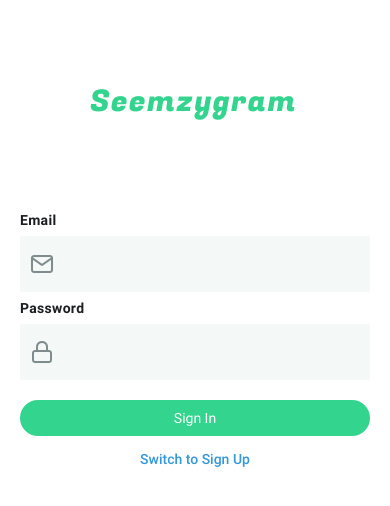
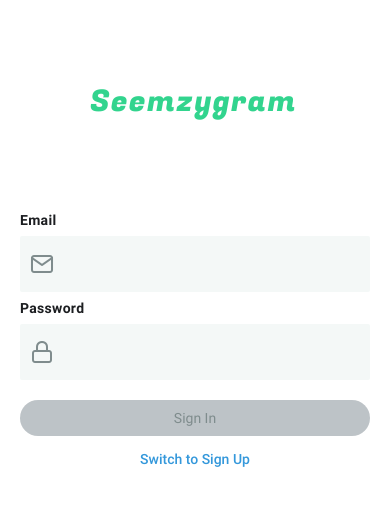
Before and after one commit to wassem7/ReactNative-WhatsApp-Clone, a React Native app: screen / in a window 390 px wide. Shown: the top 506 px of the page. Built offline with nearby package versions, Linux system fonts and the light colour scheme.

Commit message:
Error messages for form validation

```diff
--- a/components/Input.js
+++ b/components/Input.js
@@ -27,7 +27,7 @@
       </View>
       {props.errorText && (
         <View style={styles.errormessageContainer}>
-          <Text style={styles.errorText}>{props.errorText}</Text>
+          <Text style={styles.errorText}>{props.errorText[0]}</Text>
         </View>
       )}
     </View>
--- a/components/SignInForm.js
+++ b/components/SignInForm.js
@@ -1,13 +1,28 @@
-import { View, Text } from 'react-native';
-import React from 'react';
+import React, { useCallback, useReducer } from 'react';
 import Input from './Input';
-import { Feather, FontAwesome } from '@expo/vector-icons';
+import { Feather } from '@expo/vector-icons';
 import SubmitButton from './SubmitButton';
 import { validateInput } from '../utils/actions/formActions';
+import { reducer } from '../utils/reducers/formReducer';
+
+const initialState = {
+  inputValidities: {
+    email: false,
+    password: false,
+  },
+  formisValid: false,
+};
+
 const SignInForm = () => {
-  const inputchangeHandler = (inputId, inputValue) => {
-    console.log(validateInput(inputId, inputValue));
-  };
+  const [formState, dispatchFormState] = useReducer(reducer, initialState);
+  const inputchangeHandler = useCallback(
+    (inputId, inputValue) => {
+      const result = validateInput(inputId, inputValue);
+      dispatchFormState({ inputId, validationResult: result });
+    },
+    [dispatchFormState]
+  );
+
   return (
     <>
       <Input
@@ -19,6 +34,7 @@
         iconSize={24}
         keyboardType='email-address'
         onInputChanged={inputchangeHandler}
+        errorText={formState.inputValidities['email']}
       />
       <Input
         id='password'
@@ -29,11 +45,13 @@
         iconPack={Feather}
         iconSize={24}
         onInputChanged={inputchangeHandler}
+        errorText={formState.inputValidities['password']}
       />
       <SubmitButton
         title='Sign In'
         onPress={() => console.log('Button Pressed !')}
         style={{ marginTop: 20 }}
+        disabled={!formState.formisValid}
       />
     </>
   );
--- a/components/SignUpForm.js
+++ b/components/SignUpForm.js
@@ -1,27 +1,30 @@
 import { View, Text } from 'react-native';
-import React, { useReducer } from 'react';
+import React, { useCallback, useReducer } from 'react';
 import Input from './Input';
 import { Feather, FontAwesome } from '@expo/vector-icons';
 import SubmitButton from './SubmitButton';
 import { validateInput } from '../utils/actions/formActions';
+import { reducer } from '../utils/reducers/formReducer';
+
+const initialState = {
+  inputValidities: {
+    firstName: false,
+    lastName: false,
+    email: false,
+    password: false,
+  },
+  formisValid: false,
+};
 
 const SignUpForm = () => {
-  const reducer = () => {};
-
-  const initialState = () => {
-    (inputValidities = {
-      firstName: false,
-      lastName: false,
-      email: false,
-      password: false,
-    }),
-      (formisValid = false);
-  };
-  const [formState, dispatchFormState] = useReducer(initialState, reducer);
-  const inputchangeHandler = (inputId, inputValue) => {
-    const result = validateInput(inputId, inputValue);
-    dispatchFormState({ validationResult: result });
-  };
+  const [formState, dispatchFormState] = useReducer(reducer, initialState);
+  const inputchangeHandler = useCallback(
+    (inputId, inputValue) => {
+      const result = validateInput(inputId, inputValue);
+      dispatchFormState({ inputId, validationResult: result });
+    },
+    [dispatchFormState]
+  );
   return (
     <>
       <Input
@@ -32,6 +35,7 @@
         autoCapitalize='none'
         iconSize={24}
         onInputChanged={inputchangeHandler}
+        errorText={formState.inputValidities['firstName']}
       />
 
       <Input
@@ -42,6 +46,7 @@
         iconPack={FontAwesome}
         iconSize={24}
         onInputChanged={inputchangeHandler}
+        errorText={formState.inputValidities['lastName']}
       />
       <Input
         id='email'
@@ -52,6 +57,7 @@
         iconPack={Feather}
         iconSize={24}
         onInputChanged={inputchangeHandler}
+        errorText={formState.inputValidities['email']}
       />
       <Input
         autoCapitalize='none'
@@ -62,6 +68,7 @@
         iconPack={Feather}
         iconSize={24}
         onInputChanged={inputchangeHandler}
+        errorText={formState.inputValidities['password']}
       />
       <SubmitButton
         title='Sign Up'
--- /dev/null
+++ b/utils/reducers/formReducer.js
@@ -0,0 +1,20 @@
+export const reducer = (state, action) => {
+  const { validationResult, inputId } = action;
+  const updatedValidities = {
+    ...state.inputValidities,
+    [inputId]: validationResult,
+  };
+  let updatedformisValid = true;
+
+  for (key in updatedValidities) {
+    if (updatedValidities[key] !== undefined) {
+      updatedformisValid = false;
+      break;
+    }
+  }
+
+  return {
+    inputValidities: updatedValidities,
+    formisValid: updatedformisValid,
+  };
+};
```
